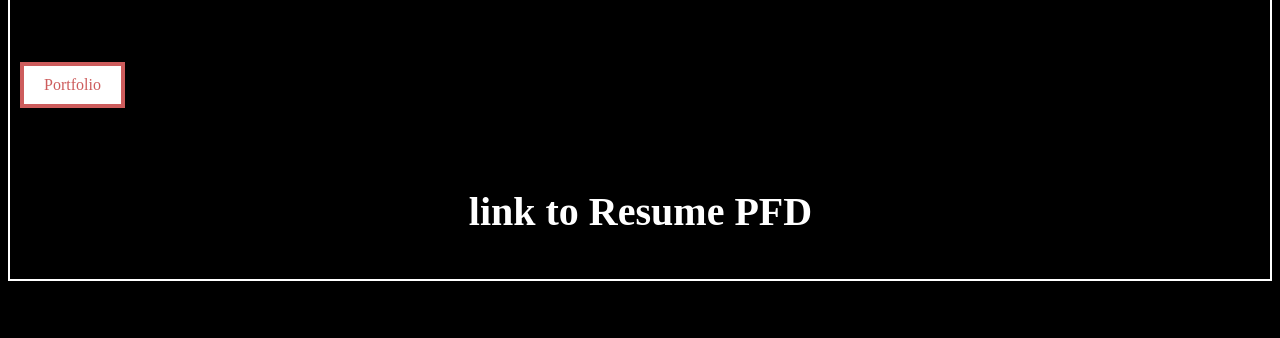
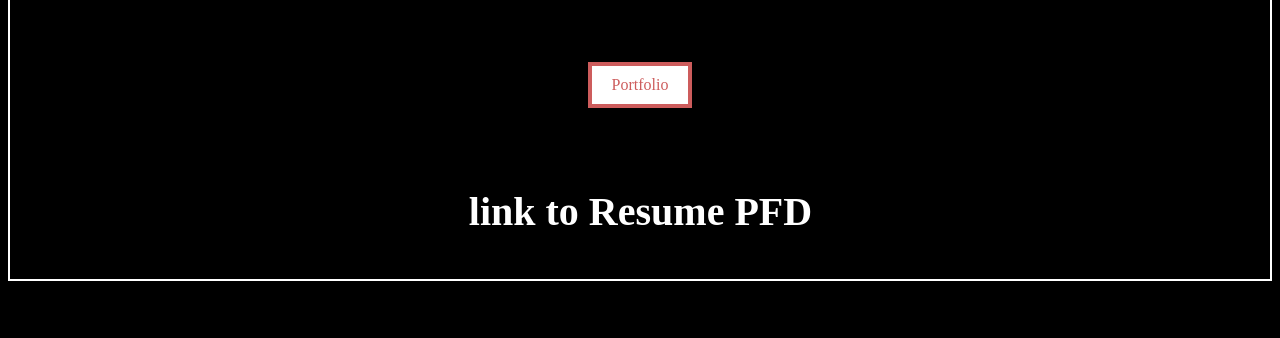
Before and after one commit to alicoo510/alicoo510.github.io, a plain HTML site: page index.html in a window 1280 px wide. Shown: the part 611-949 px from the top of the page. Drawn offline with Linux system fonts and the light colour scheme.

Commit message:
Update resume.css

```diff
--- a/resume.css
+++ b/resume.css
@@ -60,7 +60,7 @@ a:hover, a:active {
 }
 div {border: 2px solid white; /* I added a boarder around these elements beacasue i neded to break up my imformation i didnt like that there were floating elements on a black page*/
 	padding: 10px;
-    align: center;}
+    text-align: center;}
 
 body {background-color: black;
 	}
```
